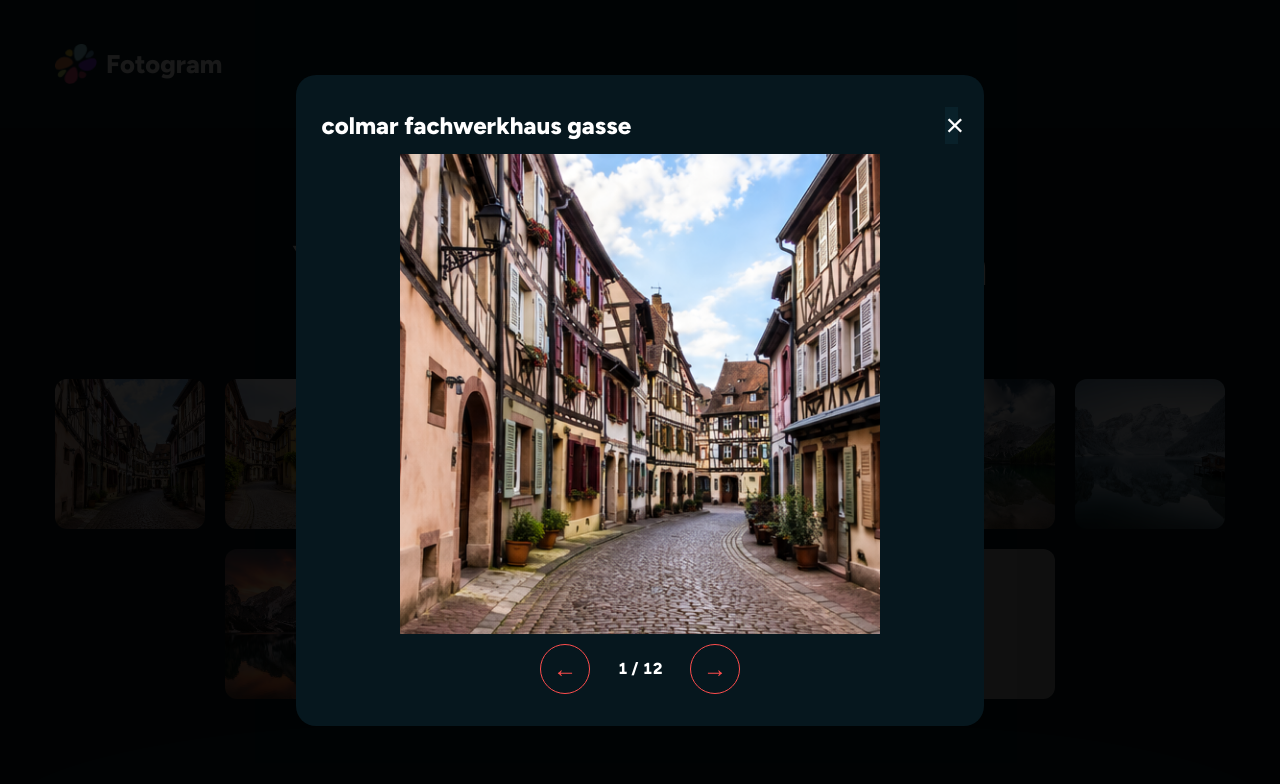
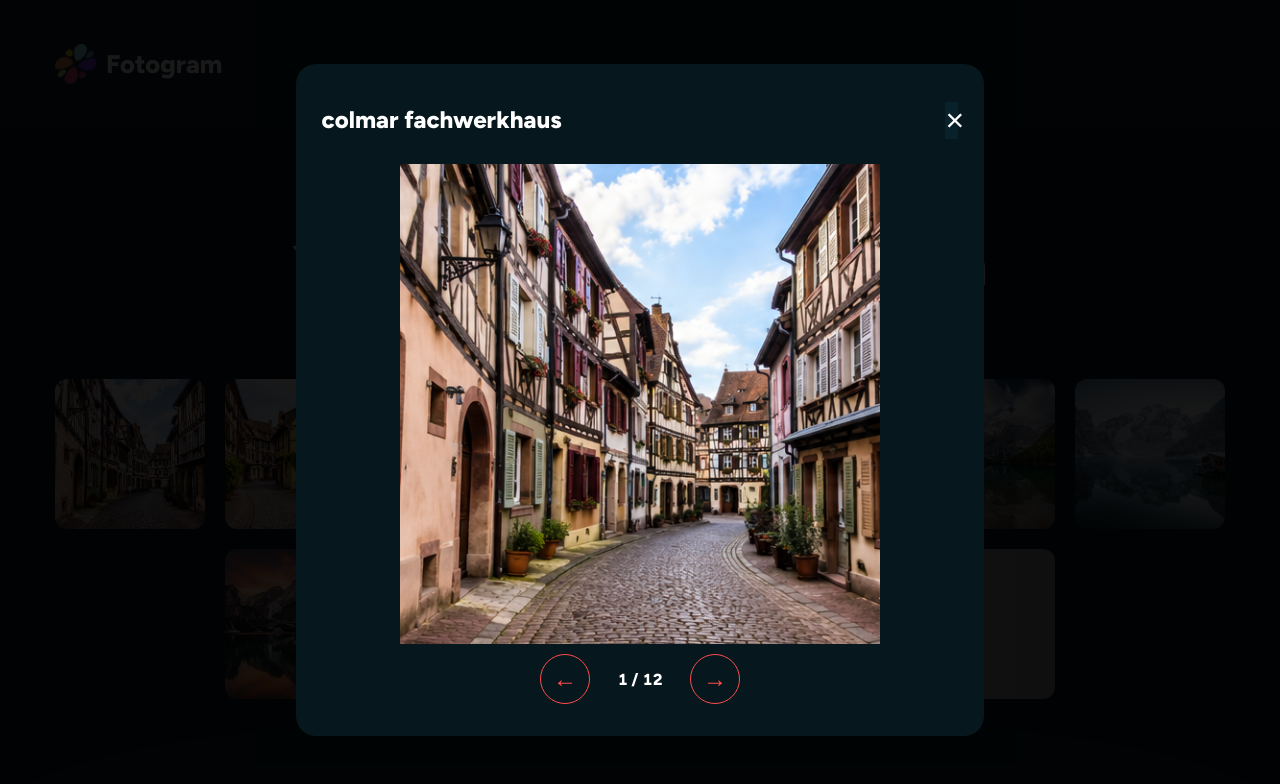
Before and after one commit to marcel-schmitz-dev/Fotogram, a plain HTML site: page index.html in a window 1280 px wide. Both pictures are taken after a click on the picture 130 px from the left and 454 px from the top of the page. Shown: the top 784 px of the page. Drawn offline with Linux system fonts and the light colour scheme; grey boxes are pictures that could not be loaded.

Commit message:
img titel fix

```diff
--- a/script.js
+++ b/script.js
@@ -1,16 +1,16 @@
 const images = [
-    "assets/img/colmar-fachwerkhaus-gasse.png",
-    "assets/img/colmar-gelbes-haus-hof.png",
-    "assets/img/colmar-kanal-stadtansicht.png",
-    "assets/img/colmar-altstadt-fassaden.png",
+    "assets/img/colmar-fachwerkhaus.png",
+    "assets/img/colmar-gelbes-haus.png",
+    "assets/img/colmar-kanal.png",
+    "assets/img/colmar-altstadt.png",
     "assets/img/dolomiten-see-spiegelung.png",
-    "assets/img/dolomiten-berglandschaft-kristallsee.png",
+    "assets/img/dolomiten-berglandschaft.png",
     "assets/img/dolomiten-winter-gebirge.png",
-    "assets/img/dolomiten-sonnenuntergang-see.png",
+    "assets/img/dolomiten-sonnenuntergang.png",
     "assets/img/karibik-strand-palmen.png",
-    "assets/img/karibik-palmenwedel-nahaufnahme.png",
-    "assets/img/karibik-tuerkisblaues-wasser.png",
-    "assets/img/karibik-sonnenuntergang-strand.png"
+    "assets/img/karibik-palmenwedel.png",
+    "assets/img/karibik-blaues-wasser.png",
+    "assets/img/karibik-sonnenuntergang.png"
 ];
 
 let currentIndex = 0;
@@ -20,12 +20,9 @@ const largeImage = document.getElementById('largeImage');
 const counter = document.getElementById('imageCounter');
 const imageTitle = document.getElementById('imageTitle');
 
-/**
- * Hilfsfunktion: Wandelt Dateiname in lesbaren Text um
- */
 function getAltText(src) {
     const fileName = src.split('/').pop().split('.')[0];
-    return fileName.replace(/-/g, ' '); // Ersetzt alle Bindestriche durch Leerzeichen
+    return fileName.replace(/-/g, ' ');
 }
 
 function initGallery() {
@@ -51,7 +48,6 @@ function openOverlay(index) {
     updateLargeImage();
     overlay.classList.remove('hidden');
 
-    // Fokus-Management: Kurze Verzögerung, um das DOM-Rendering abzuwarten
     setTimeout(() => {
         document.getElementById('prevBtn').focus();
     }, 50);
@@ -73,7 +69,6 @@ function prevImage(event) {
     updateLargeImage();
 }
 
-// Zentrale Tastatur-Steuerung
 document.addEventListener('keydown', (e) => {
     if (overlay.classList.contains('hidden')) return;
 
@@ -81,7 +76,6 @@ document.addEventListener('keydown', (e) => {
     if (e.key === 'ArrowRight') nextImage();
     if (e.key === 'ArrowLeft') prevImage();
 
-    // Focus Trap für Barrierefreiheit
     if (e.key === 'Tab') {
         const focusableElements = overlay.querySelectorAll('button[tabindex="0"]');
         const firstElement = focusableElements[0];
--- a/style.css
+++ b/style.css
@@ -18,14 +18,12 @@ body {
     font-family: 'Figtree', sans-serif;
 }
 
-
 main {
     flex: 1;
     display: flex;
     flex-direction: column;
     width: 100%;
 }
-
 
 header {
     width: 100%;
@@ -34,7 +32,6 @@ header {
     display: flex;
     justify-content: center;
 }
-
 
 .header-container {
     max-width: 1170px;
@@ -134,6 +131,9 @@ h2 {
     font-size: 24px;
     font-weight: 700;
     color: white;
+
+    min-height: 3rem;
+    margin-bottom: 10px;
 }
 
 .close-icon {
@@ -164,7 +164,6 @@ h2 {
     font-size: 16px;
     font-weight: 500;
     gap: 20px;
-    /* margin-bottom: 20px; */
 }
 
 .nav-btn {
@@ -211,6 +210,13 @@ h2 {
     font-variant-numeric: tabular-nums;
 }
 
+#imageTitle {
+    word-break: break-word;
+    margin-right: 15px;
+    line-height: 1.2;
+    font-size: clamp(1rem, 5vw, 1.5rem);
+}
+
 footer {
     width: 100%;
     margin-top: auto;
```
Also changed, not shown: assets/img/colmar-altstadt.png (renamed from assets/img/colmar-altstadt-fassaden.png), assets/img/colmar-fachwerkhaus.png (renamed from assets/img/colmar-fachwerkhaus-gasse.png), assets/img/colmar-gelbes-haus.png (renamed from assets/img/colmar-gelbes-haus-hof.png), assets/img/colmar-kanal.png (renamed from assets/img/colmar-kanal-stadtansicht.png), assets/img/dolomiten-berglandschaft.png (renamed from assets/img/dolomiten-berglandschaft-kristallsee.png), assets/img/dolomiten-sonnenuntergang.png (renamed from assets/img/dolomiten-sonnenuntergang-see.png), assets/img/karibik-blaues-wasser.png (renamed from assets/img/karibik-tuerkisblaues-wasser.png), assets/img/karibik-palmenwedel.png (renamed from assets/img/karibik-palmenwedel-nahaufnahme.png), 2 other files.
